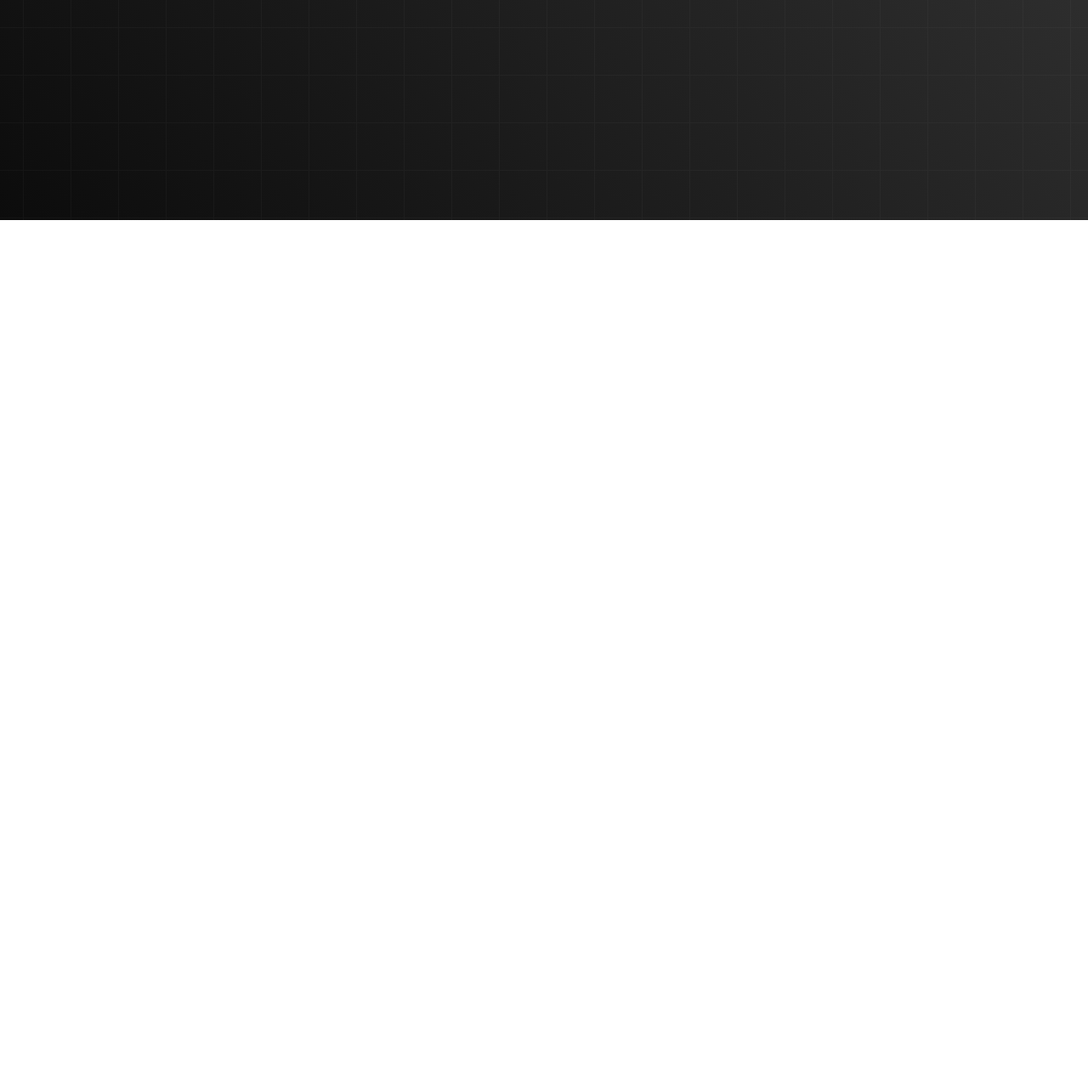
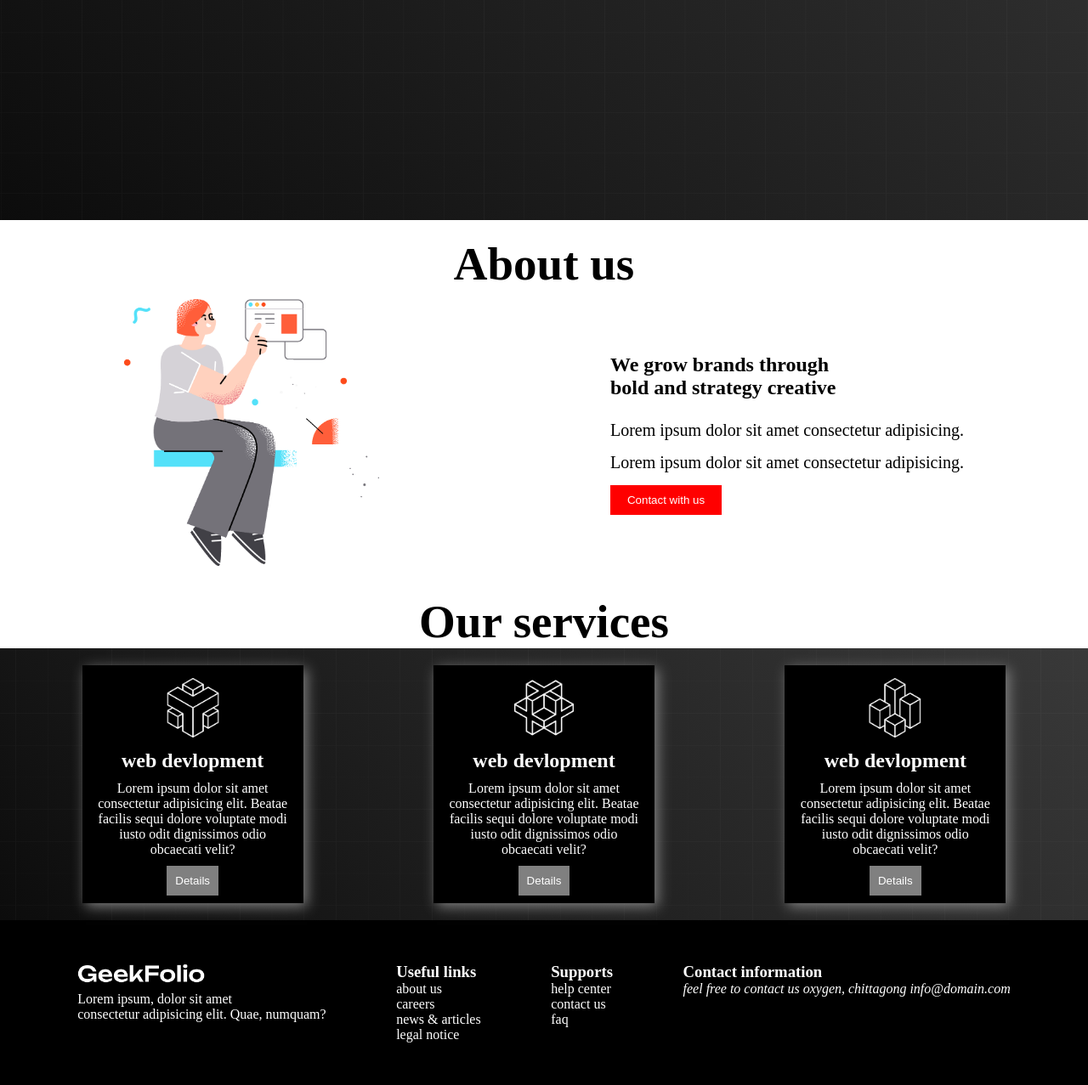
Before and after one commit to shoikot-khondakar/conceptual-project, a plain HTML site: page index.html in a window 1280 px wide. Shown: the part 614-1891 px from the top of the page at 85% size. Before the commit the page ends 873 px from the top, so only its background shows below. Drawn offline with Linux system fonts and the light colour scheme.

Commit message:
add some information

```diff
--- a/index.html
+++ b/index.html
@@ -39,9 +39,73 @@
                 </div>
             </div>
         </section>
+        <!-- this is about us section -->
+        <section>
+            <h1 class="title about-title">About us</h1>
+            <div class="about-container">
+                <div class="about-info">
+                    <h1 class="sk">We grow brands through <br> bold and strategy creative</h1>
+                    <p class="discription">Lorem ipsum dolor sit amet consectetur adipisicing.</p>
+                    <p class="discription">Lorem ipsum dolor sit amet consectetur adipisicing.</p>
+                    <button class="btn">Contact with us</button>
+                </div>
+                <div class="about-photo">
+                    <img class="banner-img" src="asset/section.png" alt="">
+                </div>
+            </div>
+        </section>
+        <section>
+            <h1 class="title about-title">Our services</h1>
+            <div class="service-container">
+                <div class="box">
+                    <img class="icon" src="asset/0.png" alt="">
+                    <h2 class="box-title">web devlopment</h2>
+                    <p>Lorem ipsum dolor sit amet consectetur adipisicing elit. Beatae facilis sequi dolore voluptate modi iusto odit dignissimos odio obcaecati velit?</p>
+                    <button class="btn box-btn">Details</button>
+                </div>
+                <div class="box">
+                    <img class="icon" src="asset/1.png" alt="">
+                    <h2 class="box-title">web devlopment</h2>
+                    <p>Lorem ipsum dolor sit amet consectetur adipisicing elit. Beatae facilis sequi dolore voluptate modi iusto odit dignissimos odio obcaecati velit?</p>
+                    <button class="btn box-btn">Details</button>
+                </div>
+                <div class="box">
+                    <img class="icon" src="asset/2.png" alt="">
+                    <h2 class="box-title">web devlopment</h2>
+                    <p>Lorem ipsum dolor sit amet consectetur adipisicing elit. Beatae facilis sequi dolore voluptate modi iusto odit dignissimos odio obcaecati velit?</p>
+                    <button class="btn box-btn">Details</button>
+                </div>
+            </div>
+        </section>
     </main>
     <footer>
-
+        <div class="down-container">
+            <div class="pic">
+                <img class="logo-photo" src="asset/logo-light.png" alt="">
+                <p>Lorem ipsum, dolor sit amet  <br> consectetur adipisicing elit. Quae, numquam?</p>
+            </div>
+            <div class="foot1">
+                <h3 class="gap">Useful links</h3>
+                <p>about us</p>
+                <p>careers</p>
+                <p>news & articles</p>
+                <p>legal notice</p>
+            </div>
+            <div class="foot2">
+                <h3>Supports</h3>
+                <p>help center</p>
+                <p>contact us</p>
+                <p>faq</p>
+            </div>
+            <div class="foot3">
+                <h3>Contact information</h3>
+                <address>
+                    feel free to contact us
+                    oxygen, chittagong
+                    info@domain.com
+                </address>
+            </div>
+        </div>
     </footer>
 </body>
 </html>
--- a/style.css
+++ b/style.css
@@ -37,6 +37,9 @@
     background-image: url("asset/background.png"),
     linear-gradient(45deg,rgb(12, 12, 12),rgb(57, 57, 57));
     color: white;
+    background-position: center;
+    background-size: cover;
+    background-repeat: no-repeat;
 }
 .title{
     font-size: 55px;
@@ -58,3 +61,60 @@
     cursor: pointer;
     background-color: aquamarine;
 }
+.about-container{
+    display: flex;
+    justify-content: space-around;
+    align-items: center;
+    flex-direction: row-reverse;
+    padding: 10px;
+}
+.about-title{
+    text-align: center;
+    padding-top: 20px;
+}
+.sk{
+   margin-bottom: 10px;
+    padding-bottom: 10px;
+}
+.box{
+    width: 230px;
+    height: 250px;
+    box-shadow: 4px 4px 15px gray;
+    background-color: black;
+    text-align: center;
+    padding: 15px;
+    color: white;
+}
+.icon{
+    width: 70px;
+}
+.box-btn{
+    background-color: grey;
+    padding: 10px;
+    margin-top: 10px;
+}
+.box-title{
+    padding: 10px;
+}
+.service-container{
+    display: flex;
+    justify-content: space-around;
+    padding: 20px;
+    background-image: url("asset/background.png"),
+    linear-gradient(45deg,rgb(12, 12, 12),rgb(57, 57, 57));
+    color: white;
+    background-position: center;
+    background-size: cover;
+    background-repeat: no-repeat;
+}
+.down-container{
+    display: flex;
+    justify-content: space-around;
+    background-color: black;
+    color: white;
+    padding: 50px;
+}
+.gap{
+
+
+}
```
